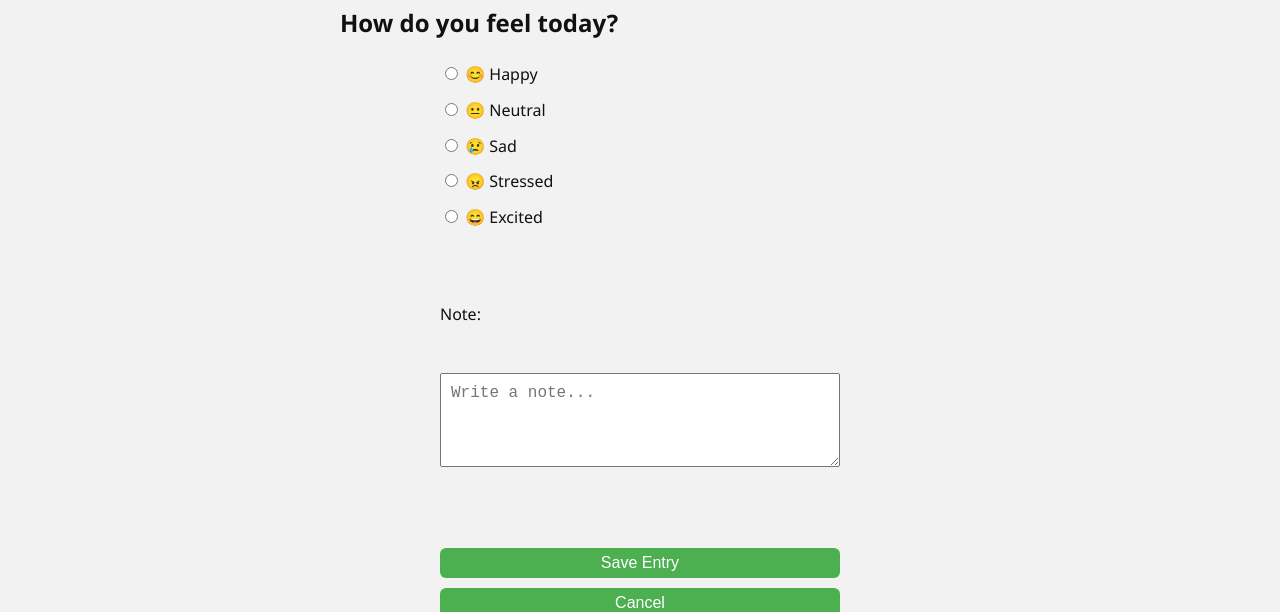
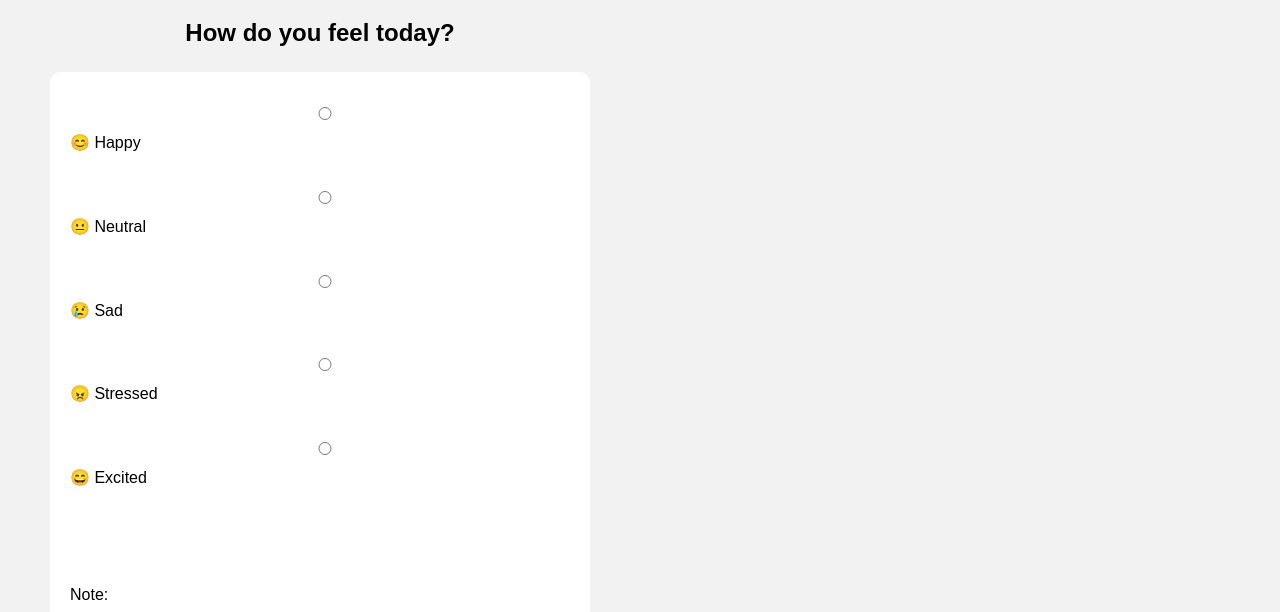
Before and after one commit to bellokangiwa/MyMood-Journal, a plain HTML site: page new-entry.html in a window 1280 px wide. Shown: the part 100-712 px from the top of the page. Drawn offline with Linux system fonts and the light colour scheme.

Commit message:
Add files via upload

```diff
--- a/style.css
+++ b/style.css
@@ -300,3 +300,94 @@ button:hover {
 body {
   transition: background-color 0.5s ease, color 0.5s ease;
 }
+/* Base layout */
+body {
+  font-family: Arial, sans-serif;
+  margin: 0;
+  padding: 20px;
+  background-color: #f2f2f2;
+  color: #000;
+}
+
+h1, h2 {
+  text-align: center;
+}
+
+/* Form Styling */
+form {
+  max-width: 500px;
+  margin: 0 auto;
+  background: white;
+  padding: 20px;
+  border-radius: 10px;
+}
+
+label {
+  display: block;
+  margin: 10px 0;
+}
+
+textarea, input[type="text"], input[type="radio"], button {
+  font-size: 1rem;
+  width: 100%;
+  margin-bottom: 10px;
+}
+
+/* Buttons */
+button {
+  padding: 10px;
+  margin-top: 10px;
+  border: none;
+  border-radius: 5px;
+  cursor: pointer;
+}
+
+button[type="submit"] {
+  background-color: #28a745;
+  color: white;
+}
+
+button[type="button"] {
+  background-color: #ccc;
+  color: black;
+}
+
+/* Dark Mode */
+.dark-mode {
+  background-color: #222;
+  color: white;
+}
+
+.dark-mode form {
+  background: #333;
+}
+
+/* Toggle Switch */
+.switch {
+  position: fixed;
+  top: 10px;
+  right: 10px;
+}
+
+/* Responsive Design */
+@media (max-width: 480px) {
+  body {
+    padding: 10px;
+  }
+
+  form {
+    padding: 15px;
+  }
+
+  h1 {
+    font-size: 1.5rem;
+  }
+
+  h2 {
+    font-size: 1.2rem;
+  }
+
+  button {
+    font-size: 0.9rem;
+  }
+}
```
